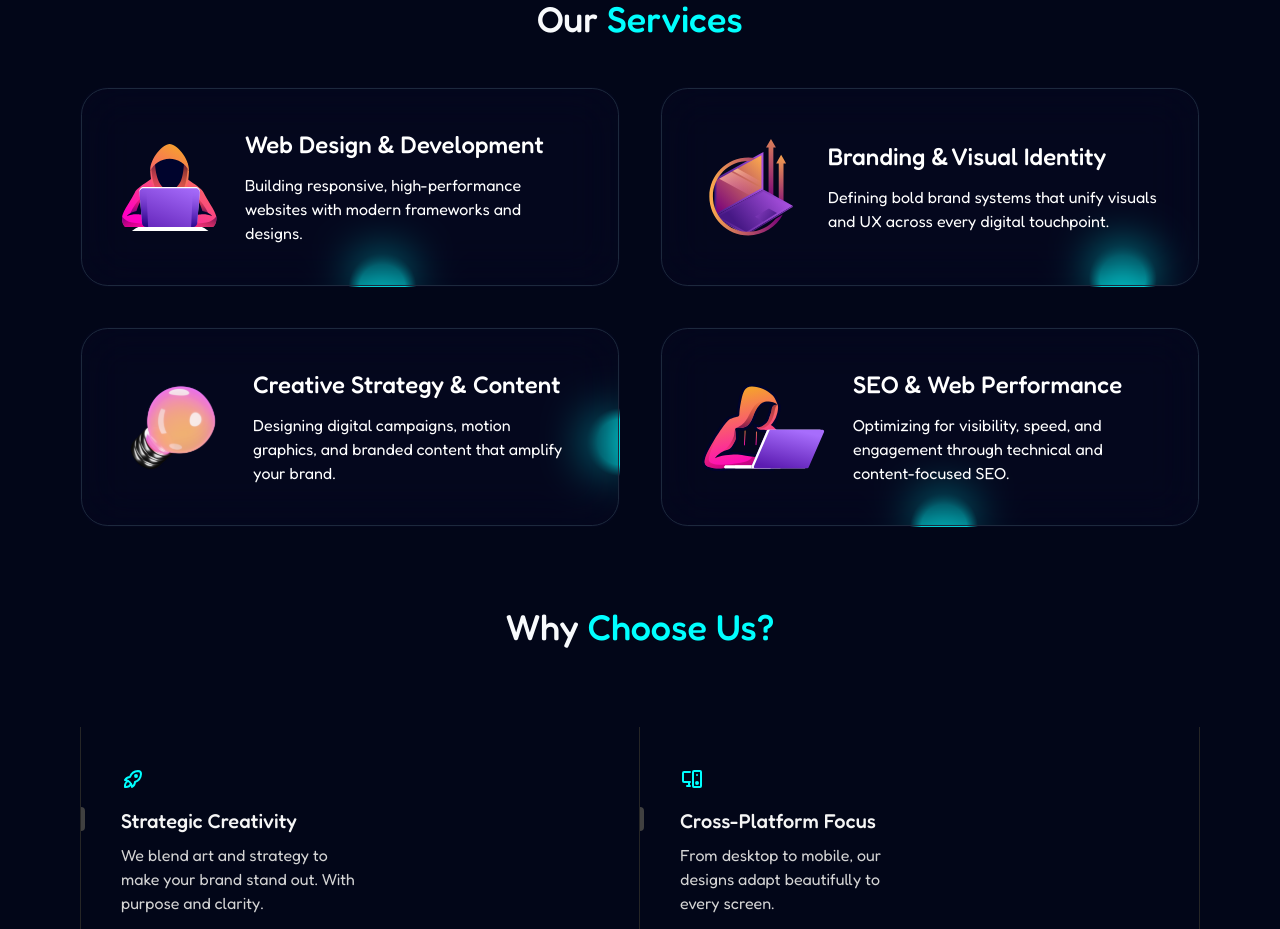
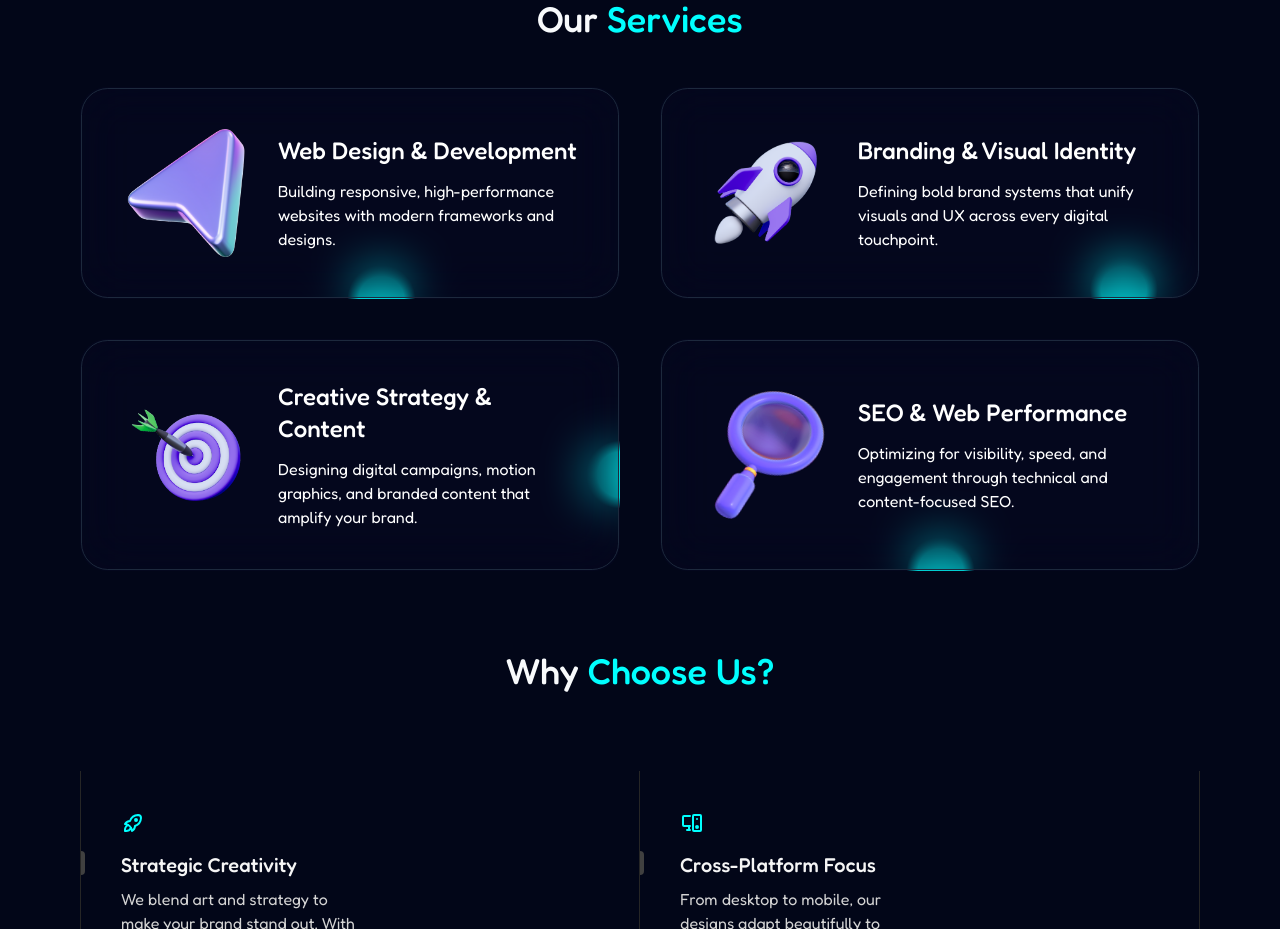
Before and after one commit to webmeka/webmeka, a Next.js app: page / in a window 1280 px wide. Shown: the part 980-1909 px from the top of the page. Built offline with nearby package versions, Linux system fonts and the light colour scheme.

Commit message:
beam speed

```diff
--- a/src/data/index.ts
+++ b/src/data/index.ts
@@ -4,27 +4,27 @@ export const WebmekaServices = [
     title: "Web Design & Development",
     desc: "Building responsive, high-performance websites with modern frameworks and designs.",
     className: "md:col-span-2",
-    thumbnail: "/WebDesign.svg",
+    thumbnail: "/Service-web-design.svg",
   },
   {
     id: 2,
     title: "Branding & Visual Identity",
     desc: "Defining bold brand systems that unify visuals and UX across every digital touchpoint.",
     className: "md:col-span-2",
-    thumbnail: "/Branding.svg",
+    thumbnail: "/Service-branding.svg",
   },
   {
     id: 3,
     title: "Creative Strategy & Content",
     desc: "Designing digital campaigns, motion graphics, and branded content that amplify your brand.",
     className: "md:col-span-2",
-    thumbnail: "/CreativeStrategy.svg",
+    thumbnail: "/service-creative-strategy.svg",
   },
   {
     id: 4,
     title: "SEO & Web Performance",
     desc: "Optimizing for visibility, speed, and engagement through technical and content-focused SEO.",
     className: "md:col-span-2",
-    thumbnail: "/SEO.svg",
+    thumbnail: "/service-SEO.svg",
   },
 ];
```
Also changed, not shown: public/Service-web-design.svg.
